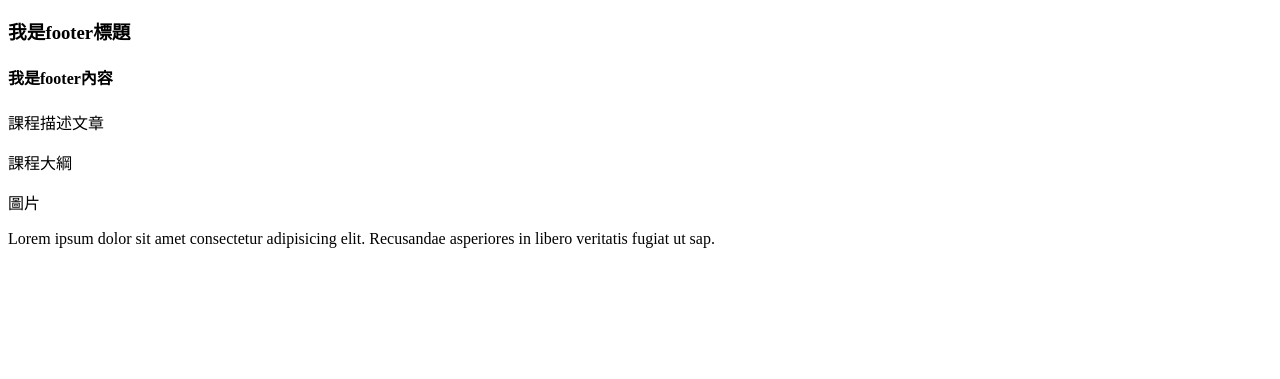
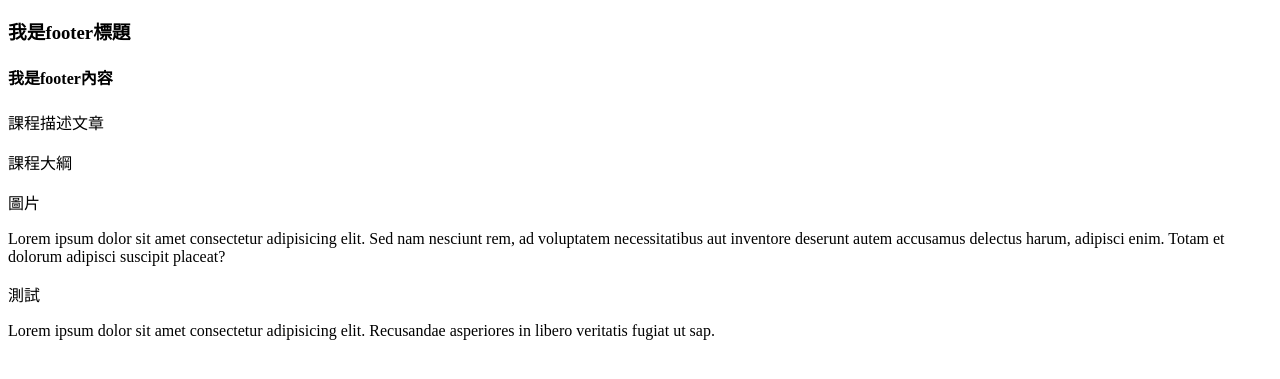
Before and after one commit to HSNM2/git-tutorial, a website: page index.html in a window 1280 px wide. Shown: the part 119-498 px from the top of the page. Drawn offline with Linux system fonts and the light colour scheme.

Commit message:
feat: 新增內容，修正錯字
feat:

```diff
--- a/index.html
+++ b/index.html
@@ -22,6 +22,9 @@
   <p>課程描述文章</p>
   <p>課程大綱</p>
   <p>圖片</p>
+  <p>Lorem ipsum dolor sit amet consectetur adipisicing elit. Sed nam nesciunt rem, ad voluptatem necessitatibus aut
+    inventore deserunt autem accusamus delectus harum, adipisci enim. Totam et dolorum adipisci suscipit placeat?</p>
+  <p>測試</p>
   <footer>Lorem ipsum dolor sit amet consectetur adipisicing elit. Recusandae asperiores in libero veritatis fugiat ut
     sap.</footer>
 </body>
```
